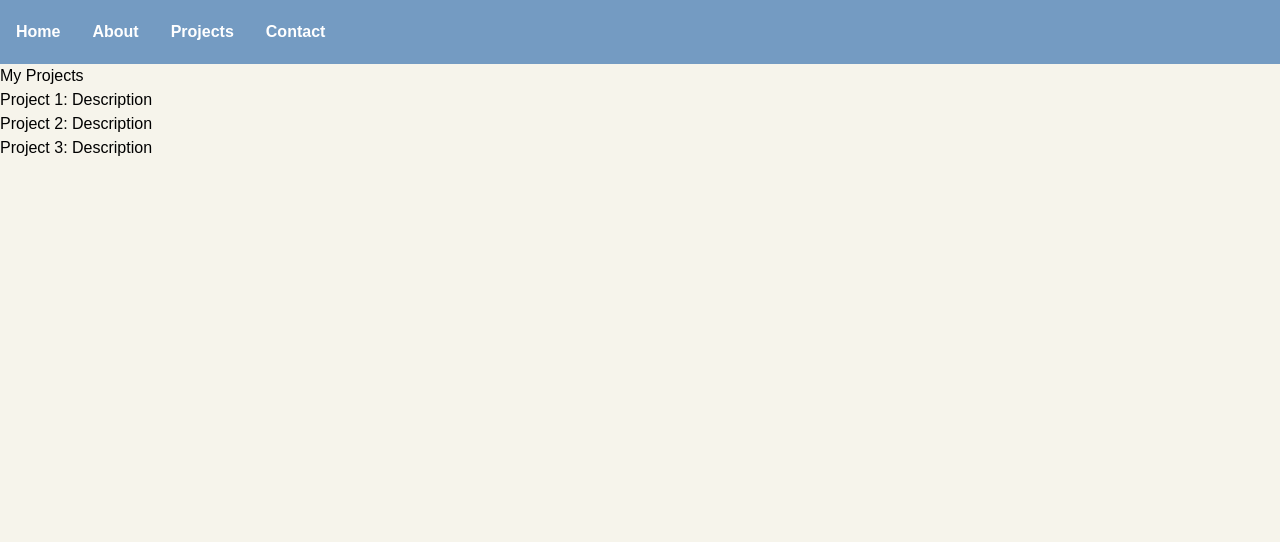
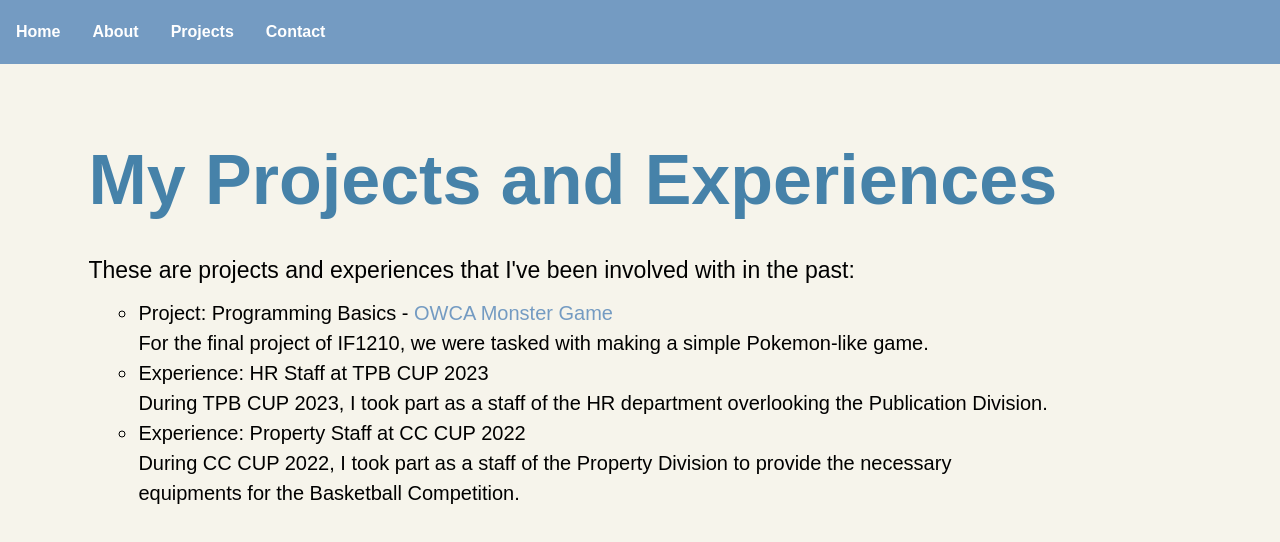
Before and after one commit to TukangLas21/Hands-On, a Next.js app: page /projects in a window 1280 px wide. Shown: the top 542 px of the page. Built offline with nearby package versions, Linux system fonts and the light colour scheme.

Commit message:
feat: added content in projects page

```diff
--- a/app/about/page.tsx
+++ b/app/about/page.tsx
@@ -3,9 +3,9 @@ export default function About() {
       <div className="about_text">
         <h1>About Me</h1>
         <p>
-          I am a second-year student currently enrolled in Bandung Institute of Technology, majoring in Informatics Engineering. <br>
+          My name is Aria Judhistira. I am a second-year student currently enrolled in Bandung Institute of Technology, majoring in Informatics Engineering. <br>
         </br>
-          I was born in Jakarta, at 25 September 2005, but I lived most of my life in BSD, South Tangerang.
+          I was born in Jakarta, at 25 September 2005, but I lived most of my life at Serpong, South Tangerang.
         </p>
 
         <h2>Interests</h2>
--- a/app/contact/page.tsx
+++ b/app/contact/page.tsx
@@ -2,7 +2,7 @@ import Link from 'next/link';
 
 export default function Contact() {
     return (
-      <div className="contact_text">
+      <div className="text">
         <h1>Contact Me</h1>
         <h2>Feel free to contact me for any inquiries in the following:</h2>
         <p>Email: <Link href='mailto:19623160@std.stei.itb.ac.id'>19623160@std.stei.itb.ac.id</Link></p>
--- a/app/globals.css
+++ b/app/globals.css
@@ -157,7 +157,7 @@ nav a:hover {
 
 table {
   table-layout: fixed;
-  width: 70%;
+  width: 90%;
   margin-top: 2%;
   margin-left: 50px;
 }
@@ -175,12 +175,12 @@ th, td {
   margin-left: 50px;
 }
 
-.contact_text {
+.text {
   margin-left: 3%;
   margin-top: 5%;
 }
 
-.contact_text h1 {
+.text h1 {
   font-size: 70px;
   color: #4682A9;
   margin-bottom: 20px;
@@ -189,22 +189,33 @@ th, td {
   font-weight: bold;
 }
 
-.contact_text h2 {
+.text h2 {
   font-size: 23px;
   margin-left: 50px;
   margin-bottom: 10px;
 }
 
-.contact_text p {
+.text p {
   font-size: 20px;
   margin-left: 50px;
 }
 
-.contact_text a {
+.text a {
   color: #749BC2;
   transition: color 0.3s ease;
 }
 
-.contact_text a:hover {
+.text a:hover {
   color: #4682A9;
 }
+
+.text ul li {
+  font-size: 20px;
+  margin-left: 100px;
+  list-style-type: circle;
+}
+
+.list_projects p {
+  font-size: 20px;
+  margin-left: 100px;
+}
--- a/app/projects/page.tsx
+++ b/app/projects/page.tsx
@@ -1,12 +1,22 @@
+import Link from 'next/link';
+
 export default function Projects() {
     return (
-      <div>
-        <h1>My Projects</h1>
-        <ul>
-          <li>Project 1: Description</li>
-          <li>Project 2: Description</li>
-          <li>Project 3: Description</li>
-        </ul>
+      <div className="text">
+        <h1>My Projects and Experiences</h1>
+        <h2>These are projects and experiences that I've been involved with in the past:</h2>
+        <div className="list_projects">
+          <ul>
+            <li>Project: Programming Basics - <Link href='https://github.com/Labpro-21/if1210-2024-tubes-k11-c' passHref={true}>OWCA Monster Game</Link></li>
+            <p>For the final project of IF1210, we were tasked with making a simple Pokemon-like game.</p>
+            <li>Experience: HR Staff at TPB CUP 2023</li>
+            <p>During TPB CUP 2023, I took part as a staff of the HR department overlooking the Publication Division.</p>
+            <li>Experience: Property Staff at CC CUP 2022</li>
+            <p>
+              During CC CUP 2022, I took part as a staff of the Property Division to provide the necessary <br></br>
+              equipments for the Basketball Competition.</p>
+          </ul>
+        </div>
       </div>
     );
   }
```
